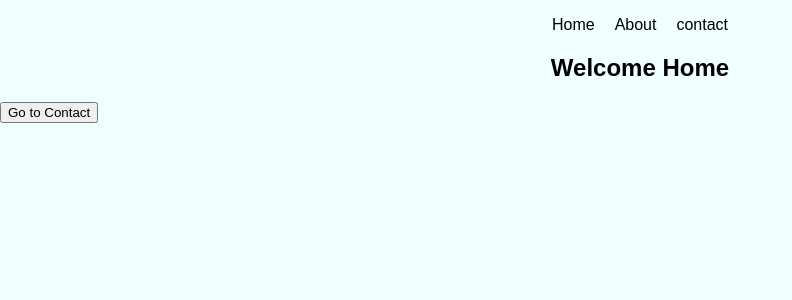
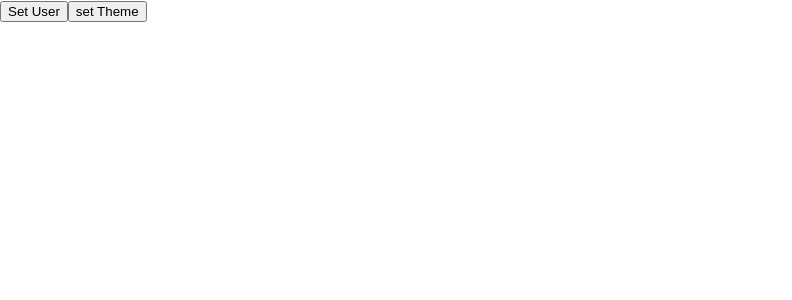
Before and after one commit to vipersolo/React-Practice, a React (Create React App) app: page / in a window 1280 px wide. Shown: the top 300 px of the page, without its empty margins (0-792 px from the left). Built offline with nearby package versions, Linux system fonts and the light colour scheme.

Commit message:
useEffect multiple update,[variable] + remember useEffect executes after render not related to onlick

```diff
--- a/src/App.js
+++ b/src/App.js
@@ -13,7 +13,8 @@ import {Component} from 'react';
 // import UserContext from './context/UserContext';
 // import Info from './state_object_class/Info';
 // import Profile from './state_object/Profile';
-import Site from './navigationpage/Site';
+// import Site from './navigationpage/Site';
+import UseEffectMultiple from './useeffect/UseEffectMultiple';
 // import FormData from './functional_components/FormData'
 // import Form from './functional_components/Form'
 // import Counter from './component/Counter';
@@ -63,7 +64,7 @@ class App extends Component{
       <Name /> */}
       {/* <Form /> */}
       {/* <FormData /> */}
-      <Site />
+      {/* <Site /> */}
       {/* <Profile /> */}
       {/* <Info /> */}
       {/* <UserContext.Provider value={this.user}>
@@ -73,6 +74,7 @@ class App extends Component{
       {/* <Users /> */}
       {/* <Useeffect /> */}
       {/* <UseEffectUnmount /> */}
+      <UseEffectMultiple />
     </div>
     // use <></> or div becuase return only one root element .
     )
--- /dev/null
+++ b/src/useeffect/UseEffectMultiple.js
@@ -0,0 +1,24 @@
+import React, { useEffect, useState } from 'react'
+
+function UseEffectMultiple() {
+    const [user,setUser] = useState(null)
+    const [theme,setTheme] = useState('light')
+
+
+    //always remember useffect runs after render not connected with onclick function.
+    useEffect(()=>{
+        console.log("user changed...")
+    },[user])
+
+    useEffect(()=>{
+        console.log("theme changed...")
+    },[theme])
+  return (
+    <div>
+      <button onClick={()=>setUser('new user antony')}>Set User</button>
+      <button onClick={()=>setTheme('dark')}>set Theme</button>
+    </div>
+  )
+}
+
+export default UseEffectMultiple
```
